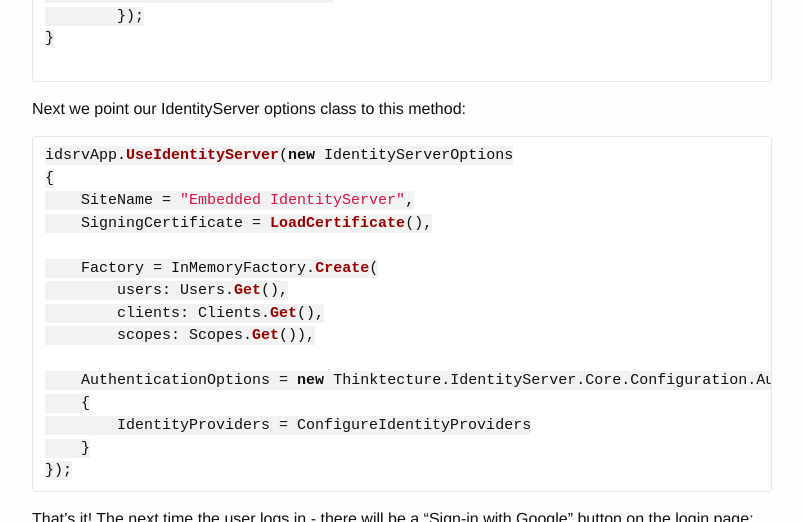
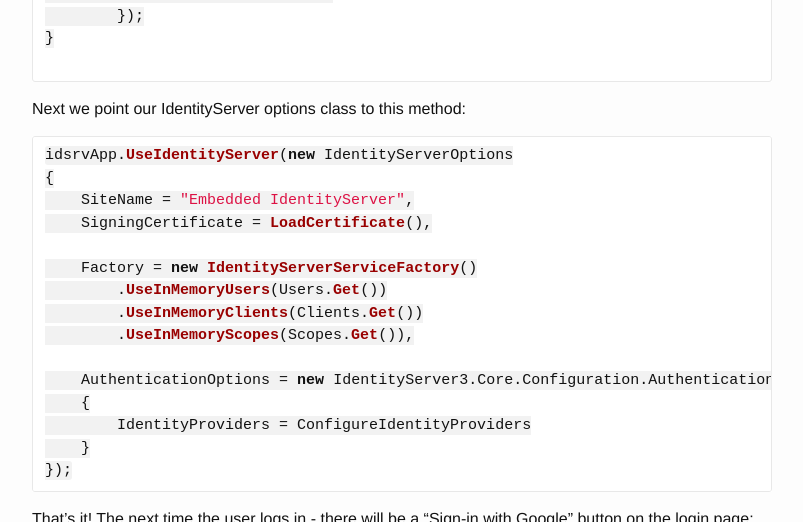
Before and after one commit to IdentityServer/Documentation, a Jekyll site: the page built from docsv2/overview/mvcGettingStarted.md, in a window 1280 px wide and 900 px high, scrolled down 19197 px, cut to the strip 0-522 px from the top of the window. Shown: the whole strip, without its empty margins (238-1041 px from the left). Built offline with Jekyll 4.4.1, drawn with Linux system fonts in a browser that asks for light colours; Markdown is read by kramdown in place of the engine named in the settings; some of the changed text lies outside the part shown.

Commit message:
Replace InMemoryFactory with fluent object.
Replace InMemoryFactory with IdentityServerServiceFactory(),
Update from Thinktecture to IdentityServer3 namespace.

Brings the tutorial into agreement with the [sample code](https://github.com/IdentityServer/IdentityServer3.Samples/blob/master/source/MVC%20Authentication/EmbeddedMvc/Startup.cs)

````diff
--- a/docsv2/overview/mvcGettingStarted.md
+++ b/docsv2/overview/mvcGettingStarted.md
@@ -237,10 +237,10 @@
 Also change the factory in `Startup` to use the new Scopes:
 
 ```csharp
-Factory = InMemoryFactory.Create(
-    users: Users.Get(),
-    clients: Clients.Get(),
-    scopes: Scopes.Get())
+Factory = new IdentityServerServiceFactory()
+    .UseInMemoryUsers(Users.Get())
+    .UseInMemoryClients(Clients.Get())
+    .UseInMemoryScopes(Scopes.Get()),
 ```
 
 Next we add a couple of role claims to Bob:
@@ -648,12 +648,12 @@
     SiteName = "Embedded IdentityServer",
     SigningCertificate = LoadCertificate(),
 
-    Factory = InMemoryFactory.Create(
-        users: Users.Get(),
-        clients: Clients.Get(),
-        scopes: Scopes.Get()),
+    Factory = new IdentityServerServiceFactory()
+        .UseInMemoryUsers(Users.Get())
+        .UseInMemoryClients(Clients.Get())
+        .UseInMemoryScopes(Scopes.Get()),
 
-    AuthenticationOptions = new Thinktecture.IdentityServer.Core.Configuration.AuthenticationOptions
+    AuthenticationOptions = new IdentityServer3.Core.Configuration.AuthenticationOptions
     {
         IdentityProviders = ConfigureIdentityProviders
     }
````
